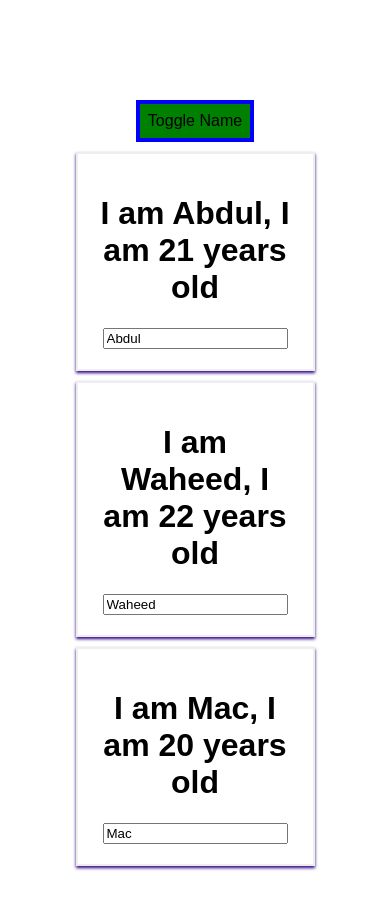
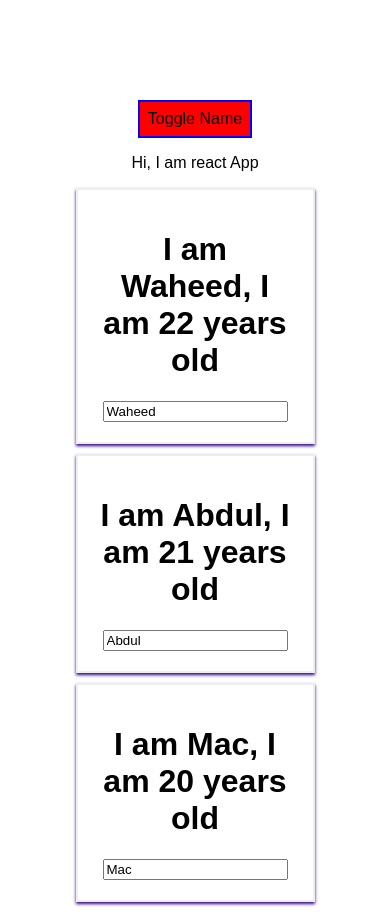
Before and after one commit to macabdul9/react-learning, a React (Create React App) app in the folder intro-app/: page / in a window 390 px wide. Before the commit the page ends 876 px from the top, so only its background shows below. Built offline with nearby package versions, Linux system fonts and the light colour scheme.

Commit message:
dynamic styling, radium and media query

```diff
--- a/intro-app/src/App.css
+++ b/intro-app/src/App.css
@@ -27,3 +27,12 @@
   from { transform: rotate(0deg); }
   to { transform: rotate(360deg); }
 }
+
+
+.red {
+  color: red;
+}
+
+.bold {
+  font-weight: bold;
+}
--- a/intro-app/src/App.js
+++ b/intro-app/src/App.js
@@ -4,13 +4,16 @@ import './App.css';
 
 // Import our own component
 import Person from './Person/Person'
+
+import Radium, {StyleRoot} from 'radium'
+
 class App extends Component {
   // states
   state = {
     persons : [
-      {name:"Abdul", age:21},
-      {name:"Waheed", age:22},
-      {name:"Mac", age:20}
+      {id:"jkfv", name:"Waheed", age:22},
+      {id:"dgjre", name:"Abdul", age:21},
+      {id:"sdtghre", name:"Mac", age:20}
     ],
     otherState:"this is some other state",
     showPersons:true
@@ -26,25 +29,48 @@ class App extends Component {
   //   ]})
   // }
 
-  changeNameHandler =(event) =>{
-    this.setState({persons : [
-        {name:'Abdul', age:21},
-        {name:event.target.value, age:22},
-        {name:"Max", age:20}
-      ]})
+  nameChangeHandler = (event, id) =>{
+
+    // get the index of the id
+    const personIndex = this.state.persons.findIndex(p=>{
+      return p.id===id
+    })
+
+    // get the person
+    //  we don't want to mutate the state directly that's why destructuring
+    const person = {
+      ...this.state.persons[personIndex]
     }
 
-  togglePersonsHandler = (props) =>{
+    // update the name
+    person.name = event.target.value
+
+    // get the state
+    const persons = [...this.state.persons]
+
+    persons[personIndex].name =  person.name
+
+    // update the state
+    this.setState({persons:persons})
+
+    // this.setState({persons : [
+    //     {name:'Abdul', age:21},
+    //     {name:event.target.value, age:22},
+    //     {name:"Max", age:20}
+    //   ]})
+  }
+
+  togglePersonsHandler = () =>{
     const doesShow = this.state.showPersons;
     this.setState({showPersons:!doesShow})
   }
 
   deletePersonHandler = (personIndex) => {
     // get the persons data
-    console.log(1)
-    const persons = this.state.persons
+    // instead of mutating(call by reference), let's create a copy of the state using spread operator
+    const persons = [...this.state.persons]
     persons.splice(personIndex, 1)
-    console.log(persons)
+    // console.log(persons)
     this.setState({persons:persons})
   }
 
@@ -53,8 +79,21 @@ class App extends Component {
   }
   render() {
 
+     //inline css applied on button
+     const style ={
+      backgroundColor:'green',
+      border:'2px solid blue',
+      font:'inherit',
+      padding:'8px',
+      cursor:'pointer',
+      ':hover':{
+        backgroundColor:'lightgreen',
+        color:'black'
+      }
+    }
 
     let persons = null
+
     // console.log(this.state.showPersons)
     if (this.state.showPersons){
       persons=(
@@ -65,6 +104,8 @@ class App extends Component {
               click={() =>this.deletePersonHandler(index)}
               name={person.name}
               age={person.age}
+              key={person.id}
+              change={(event)=>this.nameChangeHandler(event, person.id)}
               ></Person>
           })}
          {/* <Person
@@ -73,31 +114,42 @@ class App extends Component {
           <Person
             name={this.state.persons[1].name }
             age={this.state.persons[1].age }
-            change={this.changeNameHandler}>I love football</Person>
+            change={this.nameChangeHandler}>I love football</Person>
           <Person
             name={this.state.persons[2].name }
             age={this.state.persons[2].age }
             click={() => this.switchNameHandler('Abdul')}></Person> */}
         </div>
       );
+      style.backgroundColor="red";
+      style[':hover']={
+        backgroundColor:'salmon',
+        color:'black'
       }
-    //inline css applied on button
-    const style ={
-        backgroundColor:'green',
-        border:'4px solid blue',
-        font:'inherit',
-        padding:'8px',
-        cursor:'pointer'
+    }
 
+    // Applying dynamic classes
+    let classes = []
+    let len = this.state.persons.length
+    if(len <=2){
+      classes.push('red'); // red class
     }
+    if(len <= 1){
+      classes.push('bold') // red, bold classes
+    }
+
     return (
+      //  It is required to wrap it into StyleRoot to work with media query
+      <StyleRoot>
         <div className='App'>
           <button
-        onClick={this.test}
+            onClick={this.togglePersonsHandler}
             style={style}>Toggle Name</button>
+          <p className={classes.join(' ')}>Hi, I am react App</p>
           {persons}
         </div>
+      </StyleRoot>
     );
   }
 }
-export default App;
+export default Radium(App);
--- a/intro-app/src/Person/Person.js
+++ b/intro-app/src/Person/Person.js
@@ -1,10 +1,17 @@
 // A component is just a javascript function which returns some JSX
 import React from 'react';
 import './Person.css'
+import Radium from 'radium';
 
 const person = (props) =>{
+    // adding media query
+    const style = {
+        '@media (min-width: 500px)':{
+            width:'450px',
+        }
+    }
     return (
-        <div className="Person">
+        <div className="Person" style={style}>
             <h1 onClick={props.click}>I am {props.name}, I am {props.age} years old </h1>
             <p>{props.children}</p>
             {/* this is call two way binding */}
@@ -13,4 +20,4 @@ const person = (props) =>{
     )
 }
 
-export default person;
+export default Radium(person);
```
Also changed, not shown: intro-app/package.json (+14 -1 lines), intro-app/src/Person/Person.css (line endings or trailing spaces), 1 other file (tests, documents, lock files or other folders). Lines whose indentation alone changed are shown as unchanged.
